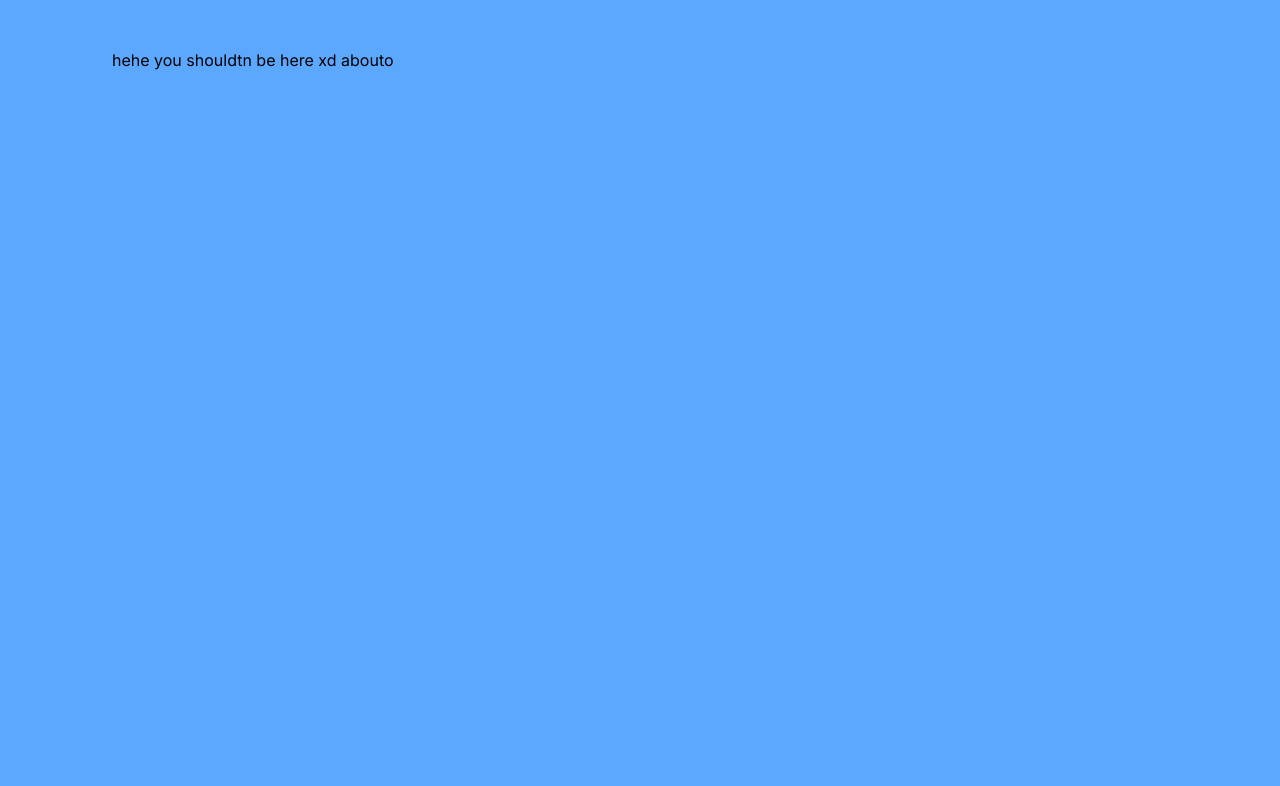
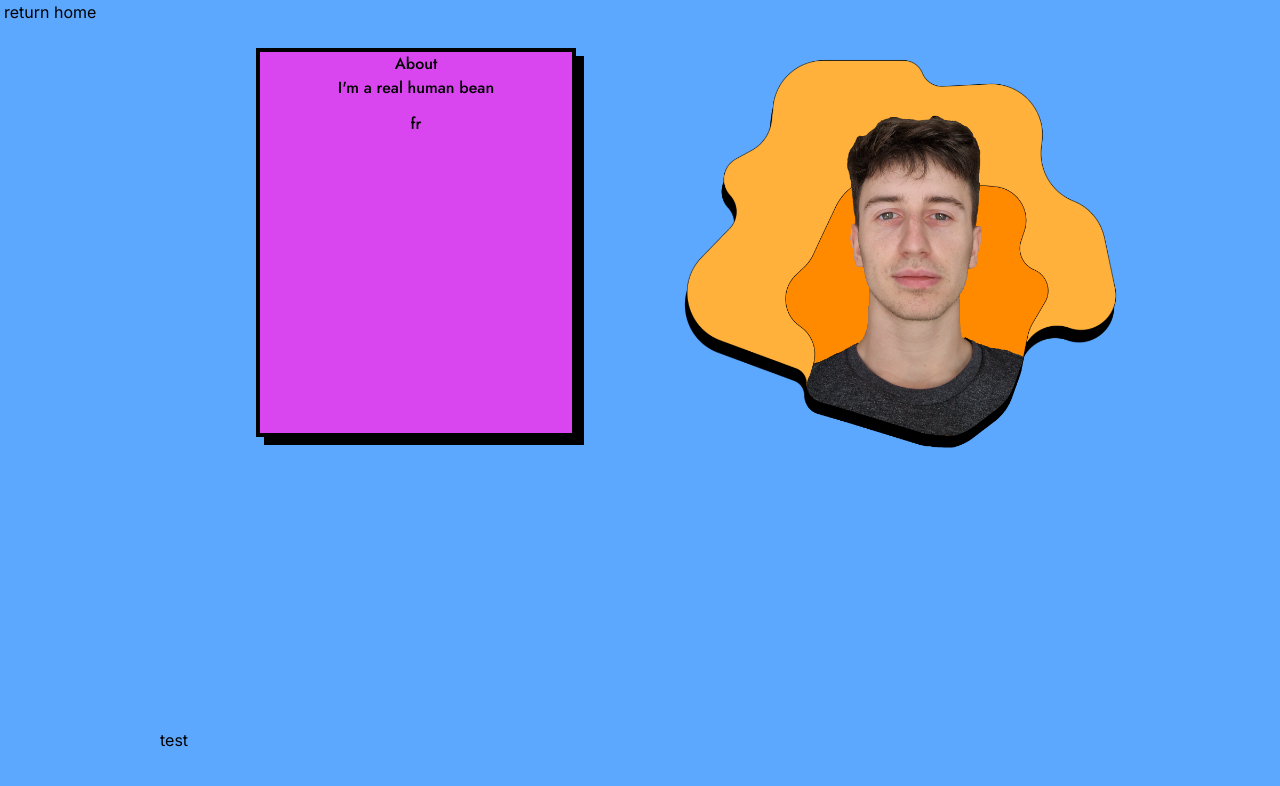
Before and after one commit to ElSammen/liamsalmon.com, a Next.js app: page /pages/about in a window 1280 px wide. Shown: the top 786 px of the page. Built offline with nearby package versions, Linux system fonts and the light colour scheme; a web font is replaced by a local one.

Commit message:
added new moving asset, fleshed out about page TODO: add content to other pages

```diff
--- a/app/page.js
+++ b/app/page.js
@@ -2,6 +2,7 @@ import Image from 'next/image'
 import Link from 'next/link'
 import hero from './assets/heropic.png'
 import coffee from './assets/coffee.png'
+import cursor from './assets/pointer.png'
 import { headerFont, subheaderFont } from './utils/fonts.js'
 
 export default function Home() {
@@ -19,16 +20,21 @@ export default function Home() {
             <p className={subheaderFont.className}>Full Stack Div</p>
           </div>
         </div>
-        <div className="flex flex-col imgbox relative mr-[2rem]">
+        <div className="flex flex-col imgbox relative md:mr-[2rem]">
           <Image src={hero}
             alt="Picture of the author over orange ink splatter"
-            className="hero rotate-[-5deg] aspectratio-auto"
+            className="hero md:rotate-[-5deg] aspectratio-auto"
             style={{ width: "28rem", minWidth: "20rem" }}
           />
           <Image src={coffee}
             alt="Picture of coffee cup"
             className="coffee absolute -right-2 top-4 rotate-[15deg] animate-bounce "
             style={{ width: "8rem" }}
+          />
+          <Image src={cursor}
+            alt="Picture of cursor"
+            className="cursor absolute bottom-[3.5rem] -left-0 animate-[mousemove_30s_infinite]"
+            style={{ width: "1.5rem" }}
           />
         </div>
       </section>
--- a/app/pages/about/page.js
+++ b/app/pages/about/page.js
@@ -1,9 +1,38 @@
+import Link from "next/link"
+import Image from "next/image.js"
+import hero from '../../assets/heropic.png'
+import { headerFont, subheaderFont } from '../../utils/fonts.js'
+
 export default function About() {
     return (
-        <main className="flex min-h-screen flex-col flex-wrap items-center justify-between">
-            <section className="maintop flex sm:flex-row flex-wrap justify-between w-full  px-28 sm:mx-auto sm:my-[3rem] text-center md:text-left">
-                hehe you shouldtn be here xd
-                abouto
+        <main className="flex min-h-screen flex-col flex-wrap items-center justify-between mx-[3rem]">
+            <section className="maintop flex md:flex-row flex-wrap justify-between w-full px-28 md:mx-auto sm:my-[3rem] text-center md:text-left">
+                <Link href="/">
+                    <div className="absolute top-0 left-1">
+                        <span>return home</span>
+                    </div>
+                </Link>
+                <div className="flex flex-col about-box bg-fuchsia-500 border-4 border-black shadow-[8px_8px_0px_rgba(0,0,0,1)] w-[20rem] text-center">
+                    <div className={subheaderFont.className}>
+                        <p>About</p>
+                        <p></p>
+                        <p>I'm a real human bean</p>
+                        <p></p>
+                        <p></p>
+                        <p className="mt-3">fr</p></div>
+                </div>
+                <div className="flex flex-col imgbox relativ">
+                    <Image src={hero}
+                        alt="Picture of the author over orange ink splatter"
+                        className="hero aspectratio-auto"
+                        style={{ width: "28rem", minWidth: "20rem" }}
+                    />
+                </div>
+            </section>
+            <section className="mainbottom flex sm:flex-row flex-wrap justify-between w-full  px-28 sm:mx-auto sm:my-[3rem] text-center md:text-left">
+                <div className="w-[70%]">
+                    test
+                </div>
             </section>
         </main>
 
--- a/app/pages/contact/page.js
+++ b/app/pages/contact/page.js
@@ -1,7 +1,14 @@
+import Link from "next/link"
+
 export default function Contact() {
     return (
         <main className="flex min-h-screen flex-col flex-wrap items-center justify-between">
             <section className="maintop flex sm:flex-row flex-wrap justify-between w-full  px-28 sm:mx-auto sm:my-[3rem] text-center md:text-left">
+            <Link href="/">
+                    <div className="absolute top-0 left-1">
+                        <span>return home</span>
+                    </div>
+                </Link>
                 hehe you shouldtn be here xd
                 contacto
             </section>
--- a/app/pages/projects/page.js
+++ b/app/pages/projects/page.js
@@ -1,7 +1,14 @@
+import Link from "next/link"
+
 export default function Projects() {
     return (
         <main className="flex min-h-screen flex-col flex-wrap items-center justify-between">
             <section className="maintop flex sm:flex-row flex-wrap justify-between w-full  px-28 sm:mx-auto sm:my-[3rem] text-center md:text-left">
+            <Link href="/">
+                    <div className="absolute top-0 left-1">
+                        <span>return home</span>
+                    </div>
+                </Link>
                 hehe you shouldtn be here xd
                 projecto
             </section>
--- a/tailwind.config.js
+++ b/tailwind.config.js
@@ -19,6 +19,32 @@ module.exports = {
       plugins: [
         require('@tailwindcss/typography'),
       ],
+      keyframes: {
+        'mousemove': {
+          '0%': { transform: 'translate(1rem, 0rem)' },
+          '5%': { transform: 'translate(3rem, 0rem)' },
+          '10%': { transform: 'translate(0rem, 2rem)' },
+          '15%': { transform: 'translate(0rem, 2rem)' },
+          '20%': { transform: 'translate(6rem, 2rem)' },
+          '25%': { transform: 'translate(-4rem, 0rem)' },
+          '30%': { transform: 'translate(2rem, 0rem)' },
+          '35%': { transform: 'translate(-1rem, 2rem)' },
+          '40%': { transform: 'translate(3rem, -2rem)' },
+          '45%': { transform: 'translate(4rem, 4rem)' },
+          '50%': { transform: 'translate(0px, 0px)' },
+          '55%': { transform: 'translate(-4rem, 4rem)' },
+          '60%': { transform: 'translate(-6rem, 2rem)' },
+          '65%': { transform: 'translate(-4rem, 4rem)' },
+          '70%': { transform: 'translate(-2rem, 6rem)' },
+          '75%': { transform: 'translate(-4rem, 4rem)' },
+          '80%': { transform: 'translate(-6rem, 2rem)' },
+          '85%': { transform: 'translate(-4rem, 4rem)' },
+          '90%': { transform: 'translate(-2rem, 6rem)' },
+          '95%': { transform: 'translate(-4rem, 4rem)' },
+          '100%': { transform: 'translate(4rem, 4rem)' },
+          '105%': { transform: 'translate(1rem, 1rem)' },
+        },
+      }
     }
   }
 }
```
Also changed, not shown: app/assets/pointer.png (added).
